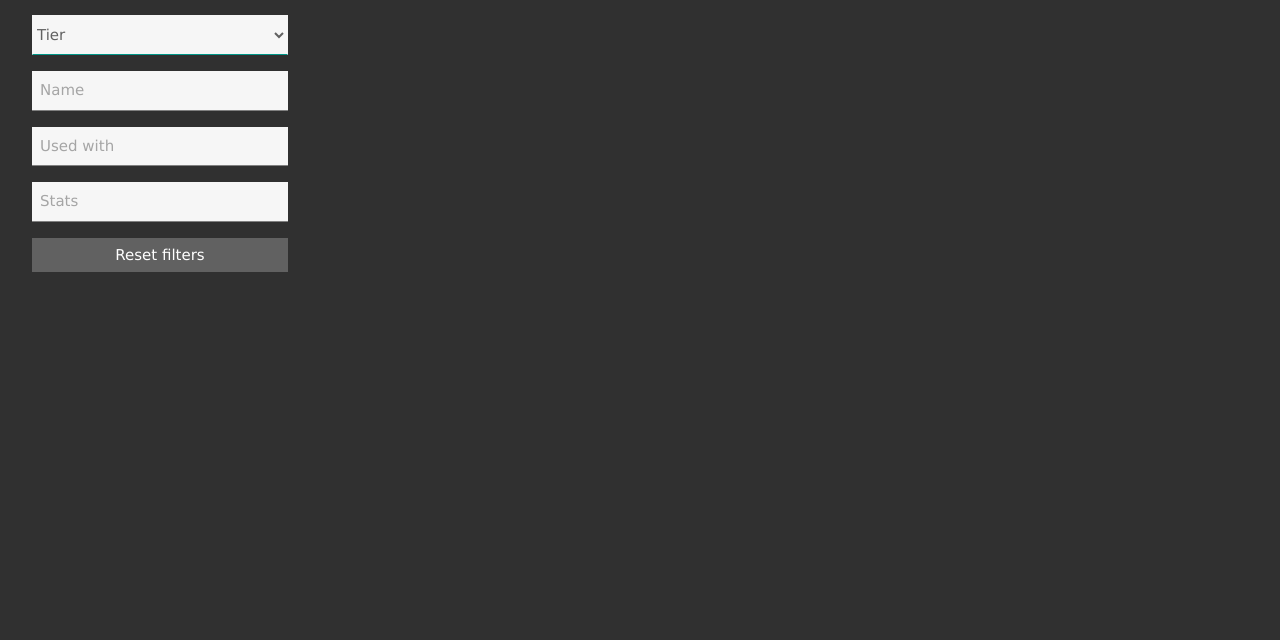
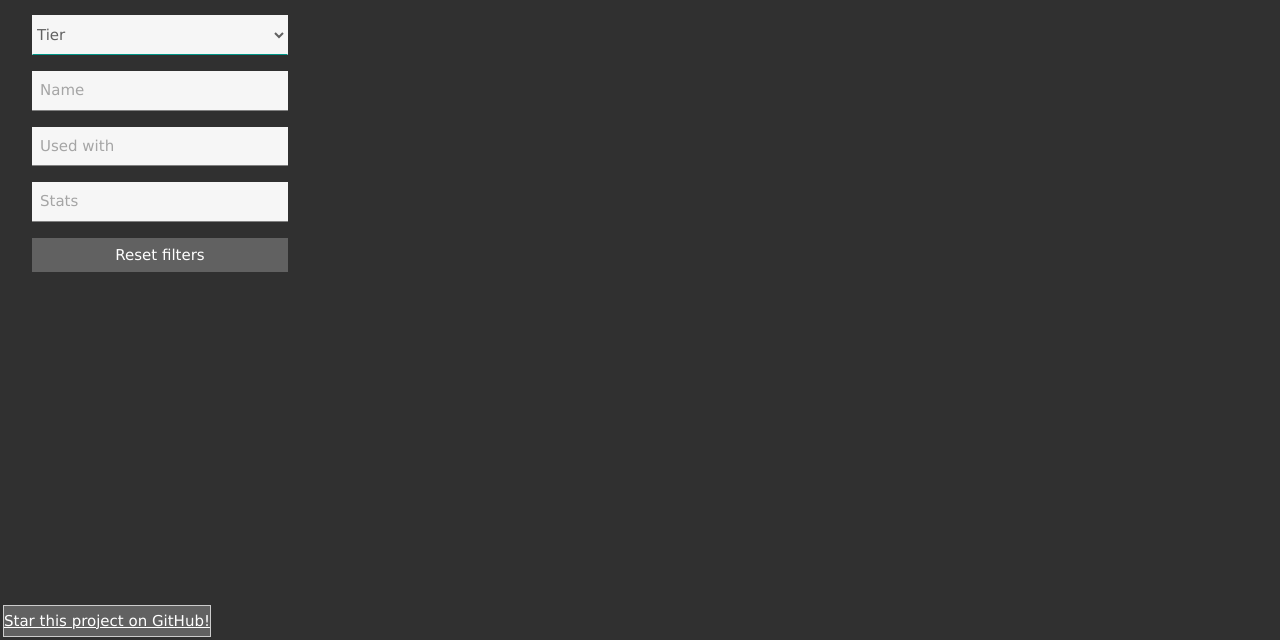
Before and after one commit to jean-lopes/grim-dawn-components-filter, a plain HTML site: page index.html in a window 1280 px wide. Shown: the part 160-800 px from the top of the page. Drawn offline with nearby package versions, Linux system fonts and the light colour scheme.

Commit message:
added link a link on page to star project on github

```diff
--- a/index.html
+++ b/index.html
@@ -17,6 +17,9 @@
         <header class="w3-theme-light">
             <h1 class="w3-center w3-text-theme w3-margin-0 w3-padding-16">Grim Dawn Components Filter</h1>
         </header>
+        <div style="position: absolute; bottom:3px; left:3px;" class="w3-card w3-padding-4 w3-theme">
+            <a target="_blank" href="https://github.com/jean-lopes/grim-dawn-components-filter">Star this project on GitHub!</a>
+        </div>
         <div ng-app="gdcf" ng-controller="gdcfCtrl" class="w3-container w3-padding-0 w3-margin-top">
             <div class="w3-container  w3-quarter">
                 <div class="w3-container w3-theme-dark">
@@ -30,13 +33,13 @@
                         <option value="rare">Rare only</option>
                     </select>
 
-                <input class="w3-input w3-theme-light w3-text-theme w3-margin-top" type="text" name="name" placeholder="Name" autocomplete="off" ng-model="name">
+                    <input class="w3-input w3-theme-light w3-text-theme w3-margin-top" type="text" name="name" placeholder="Name" autocomplete="off" ng-model="name">
 
-                <input class="w3-input w3-theme-light w3-text-theme w3-margin-top" type="text" name="used_with" placeholder="Used with" autocomplete="off" ng-model="used_with">
+                    <input class="w3-input w3-theme-light w3-text-theme w3-margin-top" type="text" name="used_with" placeholder="Used with" autocomplete="off" ng-model="used_with">
 
-                <input class="w3-input w3-theme-light w3-text-theme w3-margin-top" type="text" name="stats" placeholder="Stats" autocomplete="off" ng-model="stats">
+                    <input class="w3-input w3-theme-light w3-text-theme w3-margin-top" type="text" name="stats" placeholder="Stats" autocomplete="off" ng-model="stats">
 
-                <button class="w3-btn-block w3-margin-top w3-theme" ng-click="reset()">Reset filters</button>
+                    <button class="w3-btn-block w3-margin-top w3-theme" ng-click="reset()">Reset filters</button>
                 </form>
             </div>
             <div class="w3-container w3-rest">
```
